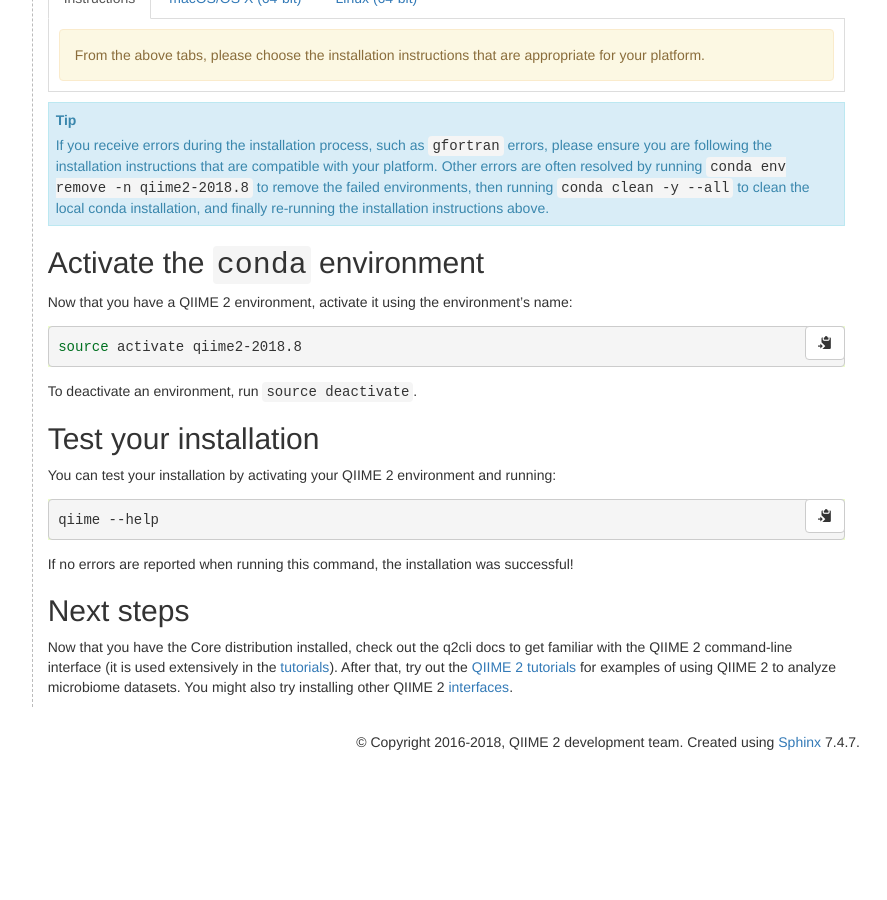
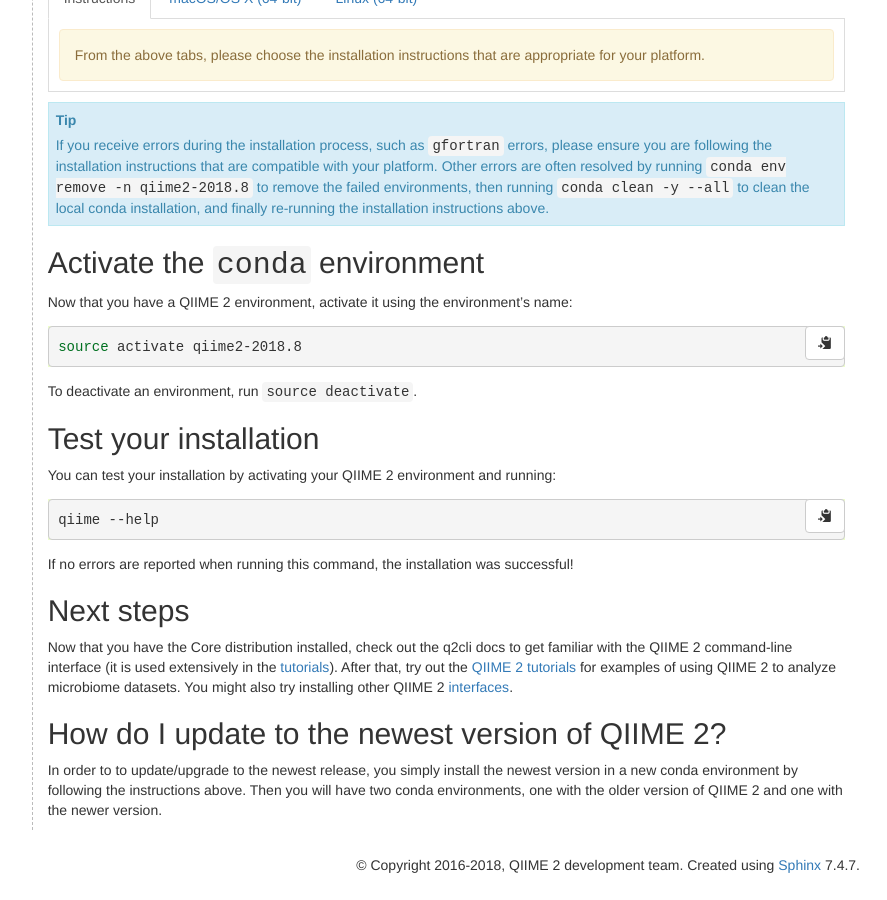
Before and after one commit to qiime2/docs, a Sphinx documentation site: the page built from source/install/native.rst, in a window 1280 px wide and 900 px high, scrolled down 718 px. Shown: the whole window, without its empty margins (277-1164 px from the left). Built offline with Sphinx 7.4.7, drawn with Linux system fonts in a browser that asks for light colours; pages that are not in the unit, such as notebooks, are missing from menus; the version number could not be read and is left out; before the commit the page ends 1495 px from its top, so only the background shows below that.

Commit message:
IMP: add 'upgrade by installing again' to native.rst (#347)

```diff
--- a/source/install/native.rst
+++ b/source/install/native.rst
@@ -87,3 +87,9 @@
 Now that you have the Core distribution installed, check out the :doc:`q2cli docs <../interfaces/q2cli>` to get familiar with the QIIME 2 command-line interface (it is used extensively in the :doc:`tutorials <../tutorials/index>`). After that, try out the :doc:`QIIME 2 tutorials <../tutorials/index>` for examples of using QIIME 2 to analyze microbiome datasets. You might also try installing other QIIME 2 :doc:`interfaces <../interfaces/index>`.
 
 .. _`Miniconda`: https://conda.io/miniconda.html
+
+
+How do I update to the newest version of QIIME 2?
+-------------------------------------------------
+
+In order to to update/upgrade to the newest release, you simply install the newest version in a new conda environment by following the instructions above. Then you will have two conda environments, one with the older version of QIIME 2 and one with the newer version.
```
